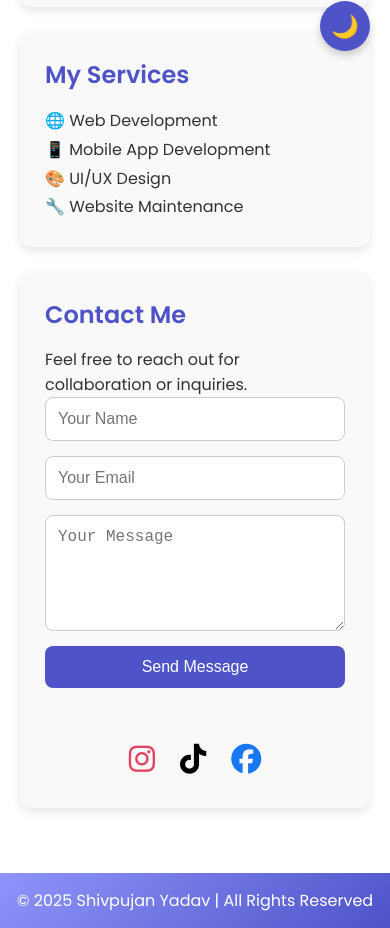
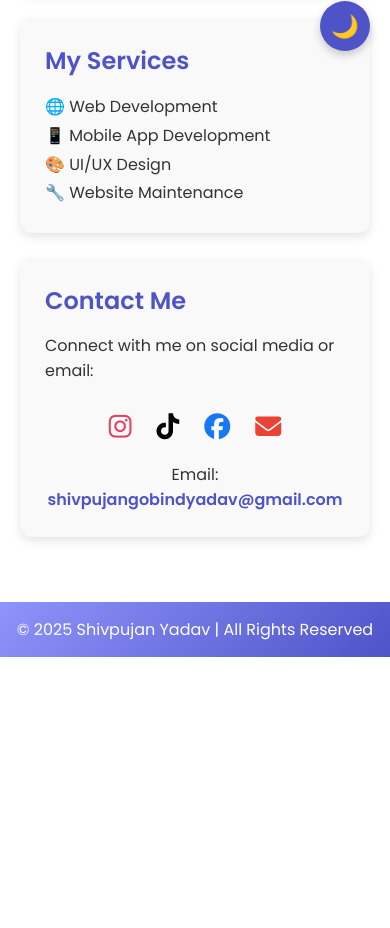
Before and after one commit to shivpujanyadav/shivpujan-yadav, a plain HTML site: page index.html in a window 390 px wide. Shown: the part 773-1701 px from the top of the page. After the commit the page ends 1430 px from the top, so only its background shows below. Drawn offline with Linux system fonts and the light colour scheme.

Commit message:
Update index.html

```diff
--- a/index.html
+++ b/index.html
@@ -8,7 +8,7 @@
   <!-- Google Font -->
   <link href="https://fonts.googleapis.com/css2?family=Poppins:wght@400;600&display=swap" rel="stylesheet">
 
-  <!-- ✅ Font Awesome Icons -->
+  <!-- Font Awesome Icons -->
   <link
     rel="stylesheet"
     href="https://cdnjs.cloudflare.com/ajax/libs/font-awesome/6.5.0/css/all.min.css"
@@ -116,79 +116,48 @@
       color: white;
     }
 
-    /* Contact Form Styling */
-    form {
-      display: flex;
-      flex-direction: column;
-      gap: 15px;
-    }
-
-    input, textarea {
-      padding: 12px;
-      border: 1px solid #ccc;
-      border-radius: 8px;
-      font-size: 1rem;
-      width: 100%;
-      background: var(--bg-color);
-      color: var(--text-color);
-      transition: 0.3s;
-    }
-
-    input:focus, textarea:focus {
-      border-color: var(--primary-color);
-      outline: none;
-    }
-
-    button[type="submit"] {
-      background: var(--primary-color);
-      color: white;
-      border: none;
-      padding: 12px;
-      border-radius: 8px;
-      font-size: 1rem;
-      cursor: pointer;
-      transition: background 0.3s ease, transform 0.2s;
-    }
-
-    button[type="submit"]:hover {
-      background: var(--secondary-color);
-      transform: scale(1.05);
-    }
-
-    .success-message {
-      color: green;
-      margin-top: 10px;
-      font-weight: 500;
-    }
-
     /* ✅ Animated Social Links */
     .social-links {
       display: flex;
       justify-content: center;
       gap: 25px;
       margin-top: 25px;
+      flex-wrap: wrap;
     }
 
     .social-links a {
       text-decoration: none;
       font-size: 30px;
-      transition: transform 0.3s ease, color 0.3s ease;
+      transition: transform 0.3s ease, color 0.3s ease, text-shadow 0.3s ease;
     }
 
     .social-links a:hover {
       transform: scale(1.3) rotate(10deg);
+      text-shadow: 0 0 15px var(--secondary-color);
     }
 
-    .fa-instagram {
-      color: #E4405F;
+    .fa-instagram { color: #E4405F; }
+    .fa-tiktok { color: #010101; }
+    .fa-facebook { color: #1877F2; }
+    .fa-envelope { color: #EA4335; }
+
+    /* Gmail text */
+    .gmail-text {
+      margin-top: 15px;
+      text-align: center;
+      font-size: 1rem;
     }
 
-    .fa-tiktok {
-      color: #010101;
+    .gmail-text a {
+      color: var(--primary-color);
+      text-decoration: none;
+      font-weight: 600;
+      transition: color 0.3s ease;
     }
 
-    .fa-facebook {
-      color: #1877F2;
+    .gmail-text a:hover {
+      color: var(--secondary-color);
+      text-decoration: underline;
     }
 
     /* Dark mode toggle */
@@ -213,9 +182,9 @@
     }
 
     @media (max-width: 768px) {
-      .social-links {
-        flex-wrap: wrap;
-      }
+      header h1 { font-size: 1.7rem; }
+      nav a { padding: 10px 15px; }
+      .social-links a { font-size: 26px; }
     }
   </style>
 </head>
@@ -236,7 +205,7 @@
   <div class="container">
     <section id="home">
       <h2>Home</h2>
-      <p>Welcome! I'm Shivpujan Yadav, a passionate web and mobile app developer dedicated to creating fast, modern, and beautiful digital experiences.</p>
+      <p>Welcome! I'm <b>Shivpujan Yadav</b>, a passionate web and mobile app developer dedicated to creating fast, modern, and beautiful digital experiences.</p>
     </section>
 
     <section id="about">
@@ -256,22 +225,19 @@
 
     <section id="contact">
       <h2>Contact Me</h2>
-      <p>Feel free to reach out for collaboration or inquiries.</p>
-
-      <!-- ✅ Contact Form -->
-      <form id="contact-form" action="YOUR_FORMSPREE_URL_HERE" method="POST">
-        <input type="text" name="name" placeholder="Your Name" required />
-        <input type="email" name="email" placeholder="Your Email" required />
-        <textarea name="message" rows="5" placeholder="Your Message" required></textarea>
-        <button type="submit">Send Message</button>
-        <p id="form-status" class="success-message"></p>
-      </form>
+      <p>Connect with me on social media or email:</p>
 
       <!-- ✅ Social Media Links -->
       <div class="social-links">
         <a href="https://www.instagram.com/ewrshivpujan/#" target="_blank" title="Instagram"><i class="fab fa-instagram"></i></a>
         <a href="https://www.tiktok.com/@ewrshivpujan45" target="_blank" title="TikTok"><i class="fab fa-tiktok"></i></a>
         <a href="https://www.facebook.com/ewrshivpujan" target="_blank" title="Facebook"><i class="fab fa-facebook"></i></a>
+        <a href="mailto:shivpujangobindyadav@gmail.com" title="Gmail"><i class="fas fa-envelope"></i></a>
+      </div>
+
+      <!-- ✅ Gmail text link -->
+      <div class="gmail-text">
+        <p>Email: <a href="mailto:shivpujangobindyadav@gmail.com">shivpujangobindyadav@gmail.com</a></p>
       </div>
     </section>
   </div>
@@ -280,7 +246,6 @@
     <p>&copy; 2025 Shivpujan Yadav | All Rights Reserved</p>
   </footer>
 
-  <!-- Dark mode toggle -->
   <button class="theme-toggle" id="theme-toggle">🌙</button>
 
   <script>
@@ -290,27 +255,6 @@
       document.body.classList.toggle('dark-mode');
       toggleBtn.textContent = document.body.classList.contains('dark-mode') ? '☀️' : '🌙';
     });
-
-    // Contact Form Handler
-    const form = document.getElementById('contact-form');
-    const statusMsg = document.getElementById('form-status');
-
-    form.addEventListener('submit', async (e) => {
-      e.preventDefault();
-      const data = new FormData(form);
-      const response = await fetch(form.action, {
-        method: form.method,
-        body: data,
-        headers: { 'Accept': 'application/json' }
-      });
-
-      if (response.ok) {
-        statusMsg.textContent = "✅ Message sent successfully!";
-        form.reset();
-      } else {
-        statusMsg.textContent = "❌ Oops! Something went wrong.";
-      }
-    });
   </script>
 </body>
 </html>
```
